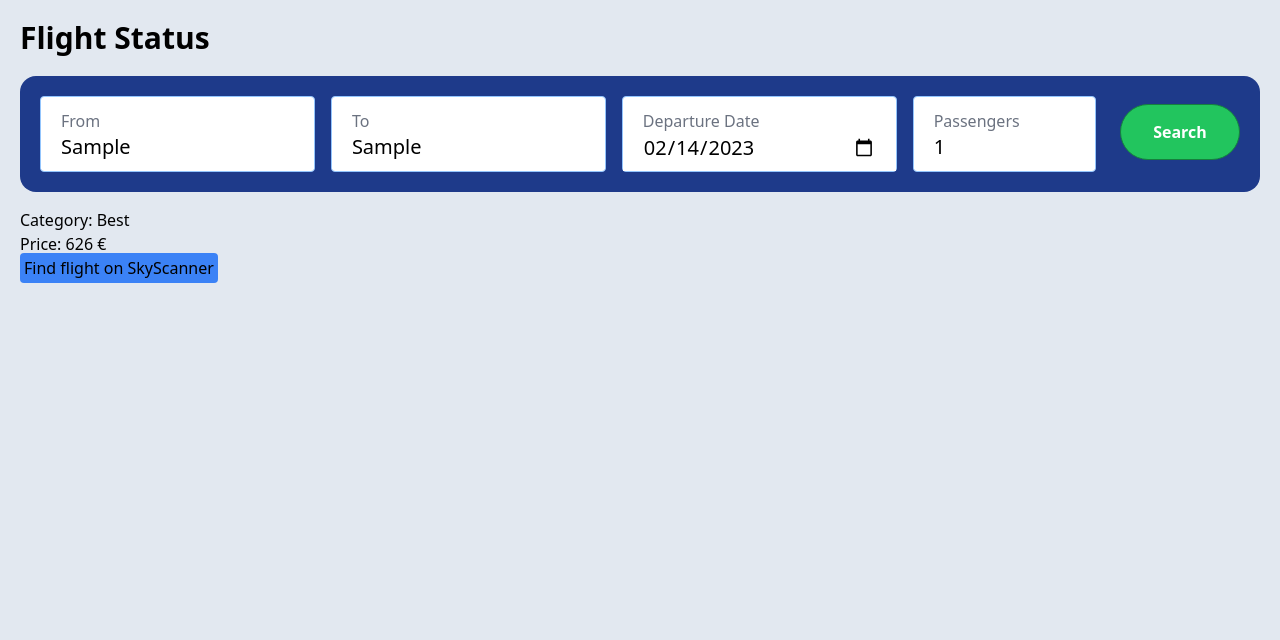
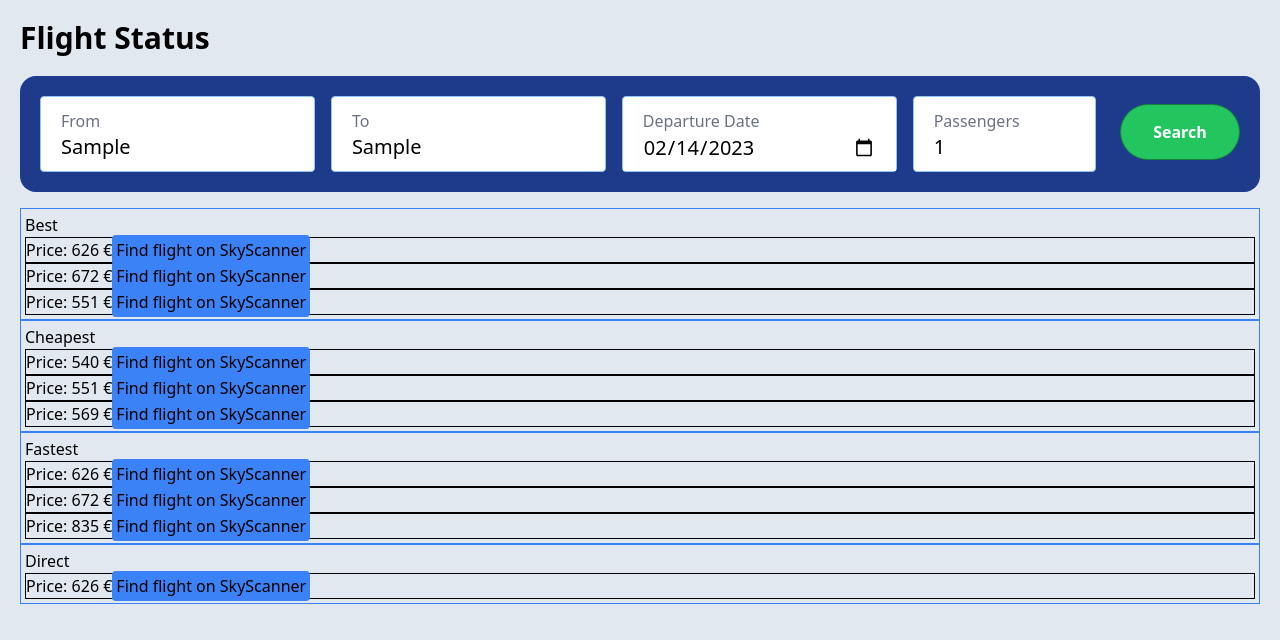
Before and after one commit to essie20/Flights-App, a React (Vite) app: page / in a window 1280 px wide. Both pictures are taken after typing "Sample", "Sample" into the empty fields and a click on the button "Search". Shown: the top 640 px of the page. Built offline with nearby package versions, Linux system fonts and the light colour scheme.

Commit message:
map buckets and items

```diff
--- a/src/App.jsx
+++ b/src/App.jsx
@@ -3,6 +3,7 @@ import { useQueryClient, useQuery } from '@tanstack/react-query'
 import { getDepartures } from './api/flight';
 import { format, addDays } from 'date-fns'
 import Input from './components/Input';
+import FlightList from './components/FlightList';
 
 function App() {
   const queryClient = useQueryClient()
@@ -58,27 +59,7 @@ function App() {
           Search
         </button>
       </div>
-      {data ?
-        (<div>
-          <div>
-            Category: {data[0].name}
-          </div>
-          <div>
-            Price: {data[0].items[0].price.formatted}
-          </div>
-          <div>
-            <a
-              className="bg-blue-500 rounded p-1"
-              href={data[0].items[0].deeplink}
-              target="_blank"
-              rel="noopener noreferrer">
-              Find flight on SkyScanner
-            </a>
-          </div>
-        </div>) :
-      "no data"
-      }
-
+      {data ? <FlightList data={data}/> : "no data"}
     </div>
   )
 }
--- /dev/null
+++ b/src/components/FlightList.jsx
@@ -0,0 +1,33 @@
+import React from 'react';
+
+export default function FlightList({ data }) {
+  return (
+    <div>
+      {
+        data.map((bucket, i) => {
+          return (<div key={i} className="border border-blue-500 p-1">
+            {bucket.name}
+
+            {bucket.items.map((item, j) => {
+              return (<div key={j} className="border border-black">
+                Price: {item.price.formatted}
+                <a
+                  className="bg-blue-500 rounded p-1"
+                  href={item.deeplink}
+                  target="_blank"
+                  rel="noopener noreferrer">
+                  Find flight on SkyScanner
+                </a>
+              </div>
+              );
+
+            })}
+
+
+          </div>)
+        })
+      }
+
+    </div>
+  );
+}
```
